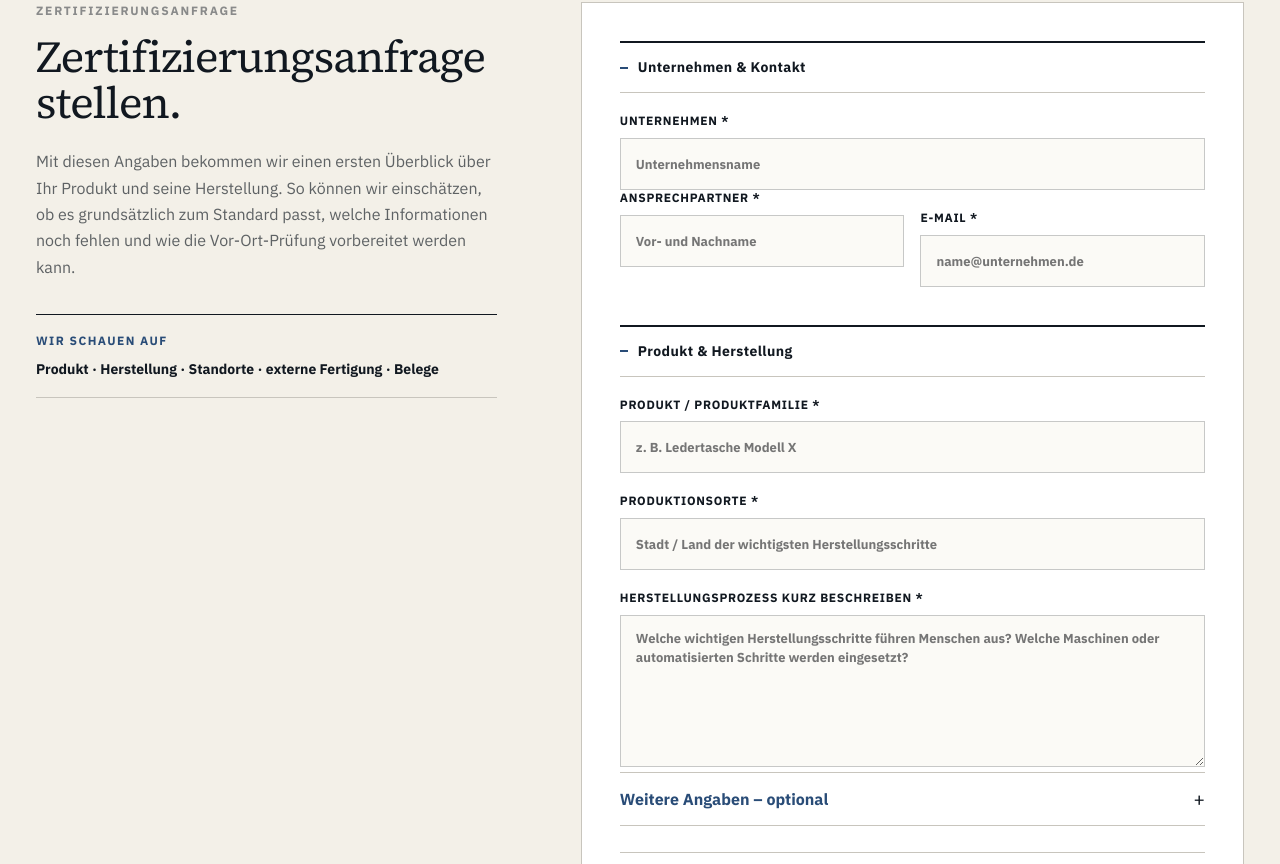
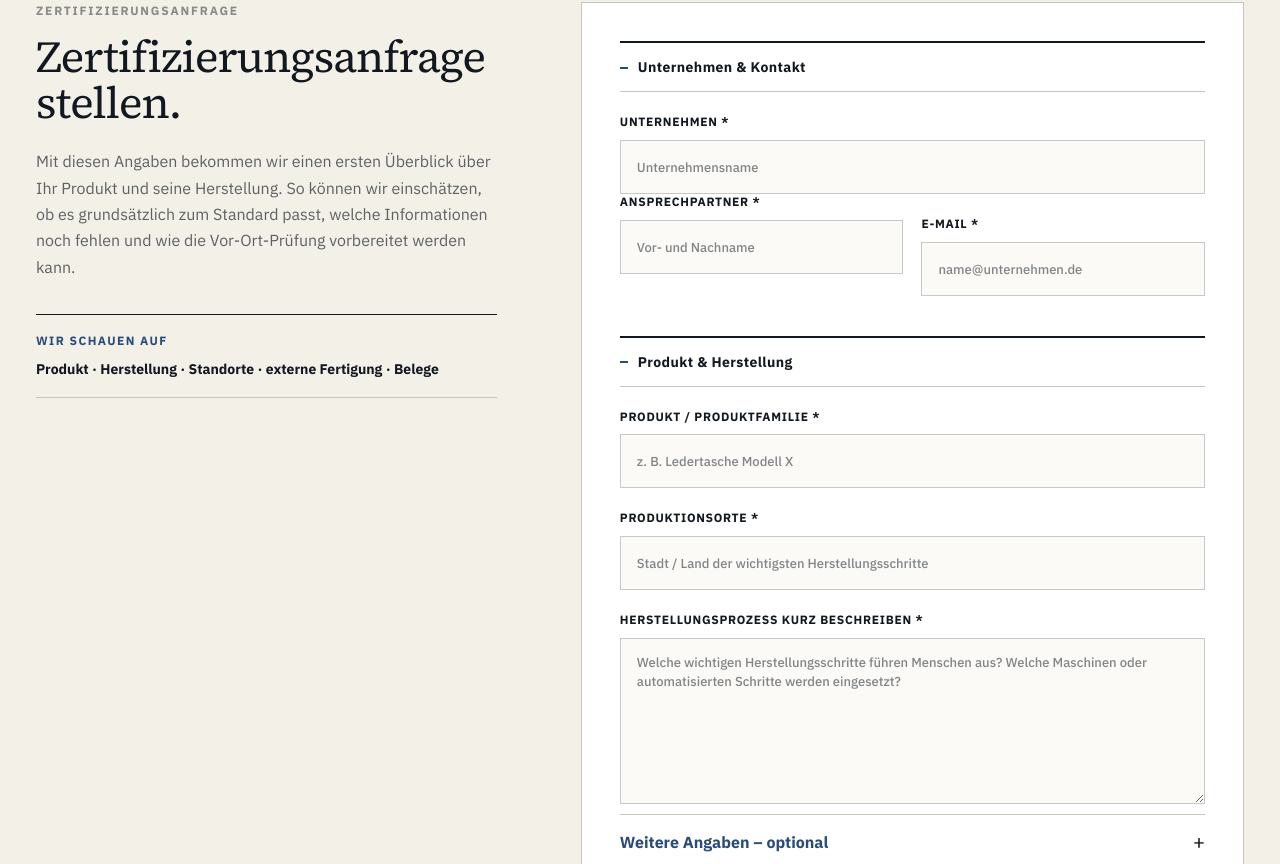
Before and after one commit to dennis-glaser-coder/human-certification-web, a Next.js app: page /fuer-hersteller in a window 1280 px wide. Shown: the part 5116-5980 px from the top of the page. Built offline with nearby package versions, Linux system fonts and the light colour scheme; no server answers.

Commit message:
Polish manufacturer request form spacing and optional section

```diff
--- a/src/app/final.css
+++ b/src/app/final.css
@@ -2901,3 +2901,89 @@ main :is(.registerDisclosure,.brandAuthorityPillars) span,
     gap:16px;
   }
 }
+
+
+/* ===== Manufacturer request form polish 2026-09-08 ===== */
+@media (min-width:761px){
+  .certificationRequestForm .formSectionLabel{
+    margin-top:40px;
+    padding:14px 0 13px;
+  }
+
+  .certificationRequestForm .formSectionLabel:first-child{
+    margin-top:0;
+  }
+
+  .certificationRequestForm label{
+    gap:9px;
+    margin-top:22px;
+  }
+
+  .certificationRequestForm .formTwo{
+    grid-template-columns:1fr 1fr;
+    gap:18px;
+    align-items:start;
+  }
+
+  .certificationRequestForm input,
+  .certificationRequestForm select{
+    min-height:54px;
+  }
+
+  .certificationRequestForm input,
+  .certificationRequestForm textarea,
+  .certificationRequestForm select{
+    padding:15px 16px;
+  }
+
+  .certificationRequestForm input::placeholder,
+  .certificationRequestForm textarea::placeholder{
+    color:rgba(17,24,32,.52);
+    opacity:1;
+    font-weight:500;
+  }
+
+  .certificationRequestForm textarea{
+    min-height:150px;
+    line-height:1.6;
+  }
+
+  .certificationRequestForm .optionalFormDetails{
+    margin-top:10px;
+    border-top:1px solid var(--stone);
+    border-bottom:1px solid var(--stone);
+  }
+
+  .certificationRequestForm .optionalFormDetails summary{
+    min-height:54px;
+    padding:0;
+    display:flex;
+    align-items:center;
+    justify-content:space-between;
+    gap:18px;
+    color:var(--blue);
+    cursor:pointer;
+    list-style:none;
+  }
+
+  .certificationRequestForm .optionalFormDetails summary::-webkit-details-marker{
+    display:none;
+  }
+
+  .certificationRequestForm .optionalFormDetails summary::after{
+    content:"+";
+    flex:none;
+    color:var(--ink);
+    font-size:20px;
+    font-weight:400;
+    line-height:1;
+  }
+
+  .certificationRequestForm .optionalFormDetails[open] summary::after{
+    content:"–";
+  }
+
+  .certificationRequestForm .optionalFormFields{
+    padding:4px 0 22px;
+  }
+}
```
